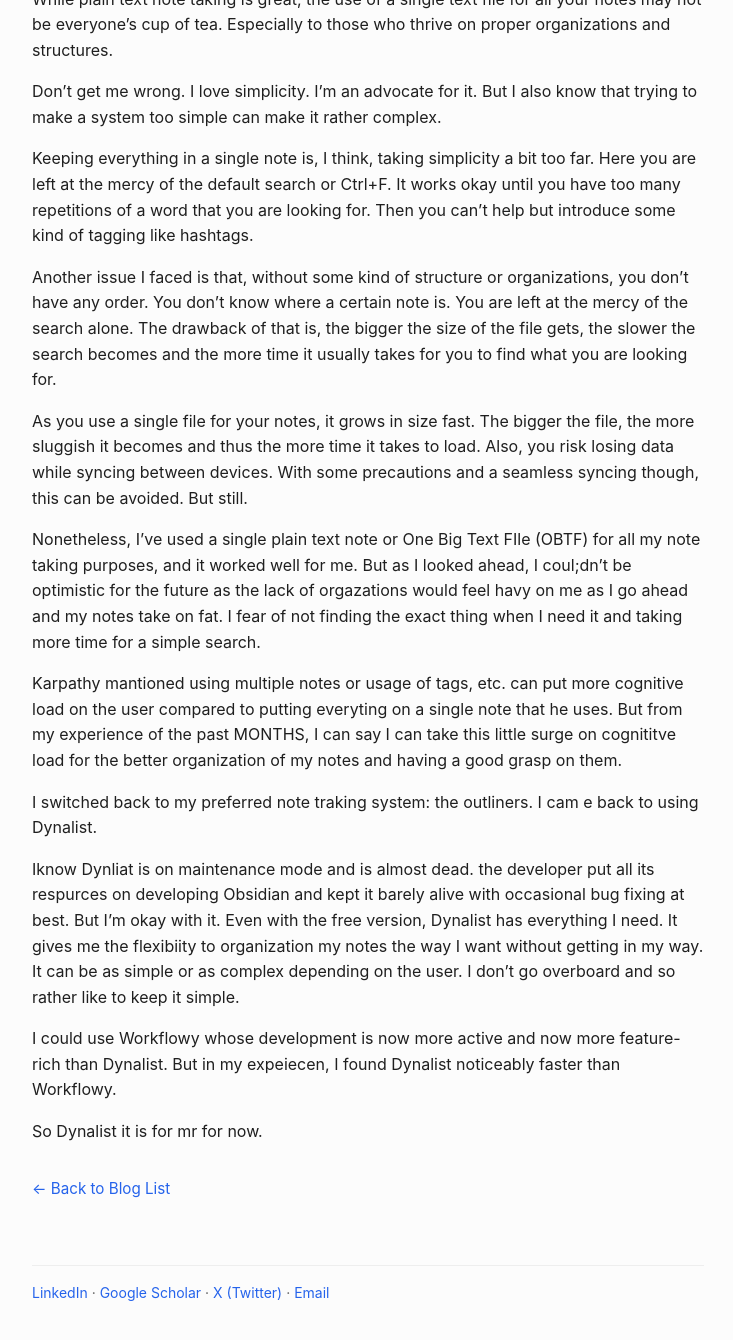
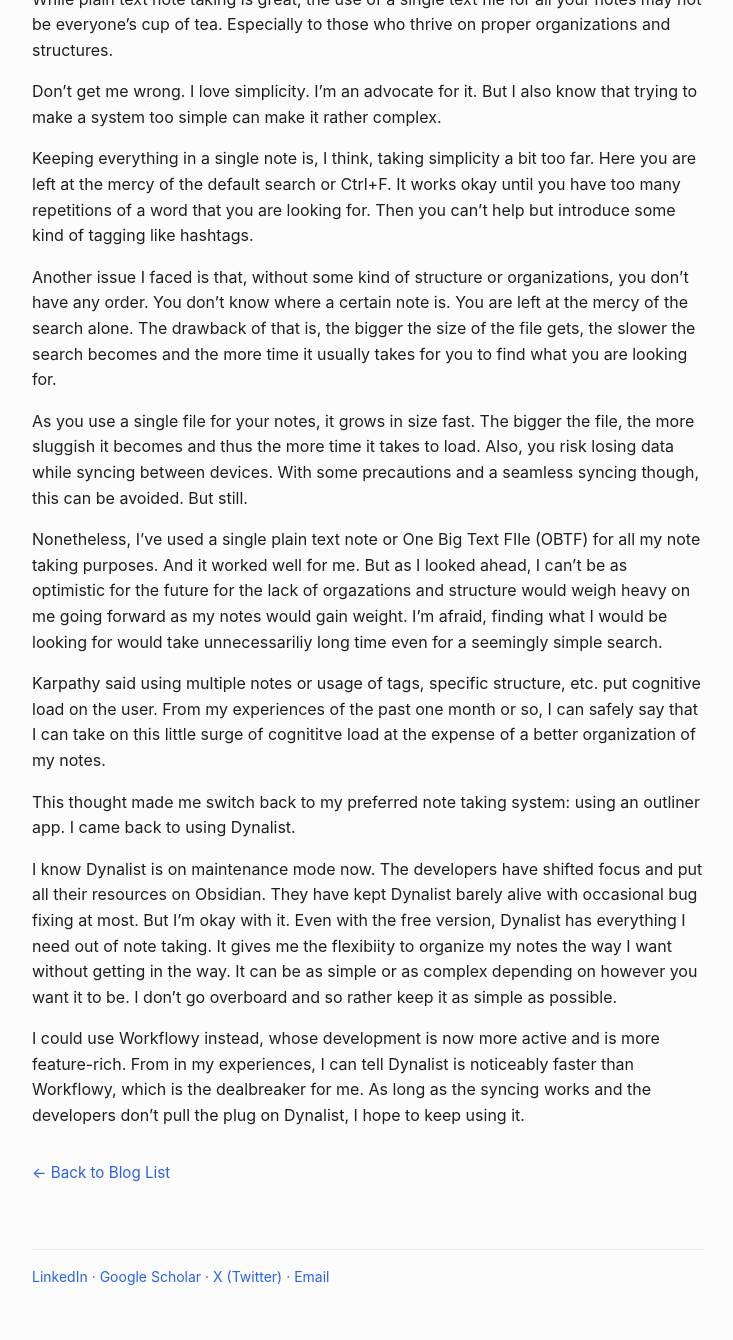
Before and after one commit to muntasimulhaque/muntasimulhaque.github.io, a Jekyll site: the page built from _posts/2025-05-12-cons-of-single-plaintext-file.md, in a window 1280 px wide and 1400 px high, scrolled down 1232 px. Shown: the top 1340 px of the window, without its empty margins (272-1005 px from the left). Built offline with Jekyll 4.4.1, drawn with Linux system fonts in a browser that asks for light colours.

Commit message:
Update 2025-05-12-cons-of-single-plaintext-file.md

```diff
--- a/_posts/2025-05-12-cons-of-single-plaintext-file.md
+++ b/_posts/2025-05-12-cons-of-single-plaintext-file.md
@@ -30,14 +30,12 @@
 
 As you use a single file for your notes, it grows in size fast. The bigger the file, the more sluggish it becomes and thus the more time it takes to load. Also, you risk losing data while syncing between devices. With some precautions and a seamless syncing though, this can be avoided. But still.
 
-Nonetheless, I've used a single plain text note or One Big Text FIle (OBTF) for all my note taking purposes, and it worked well for me. But as I looked ahead, I coul;dn't be optimistic for the future as the lack of orgazations would feel havy on me as I go ahead and my notes take on fat. I fear of not finding the exact thing when I need it and taking more time for a simple search.
+Nonetheless, I've used a single plain text note or One Big Text FIle (OBTF) for all my note taking purposes. And it worked well for me. But as I looked ahead, I can't be as optimistic for the future for the lack of orgazations and structure would weigh heavy on me going forward as my notes would gain weight. I'm afraid, finding what I would be looking for would take unnecessariliy long time even for a seemingly simple search.
 
-Karpathy mantioned using multiple notes or usage of tags, etc. can put more cognitive load on the user compared to putting everyting on a single note that he uses. But from my experience of the past MONTHS, I can say I can take this little surge on cognititve load for the better organization of my notes and having a good grasp on them.
+Karpathy said using multiple notes or usage of tags, specific structure, etc. put cognitive load on the user. From my experiences of the past one month or so, I can safely say that I can take on this little surge of cognititve load at the expense of a better organization of my notes.
 
-I switched back to my preferred note traking system: the outliners. I cam e back to using Dynalist.
+This thought made me switch back to my preferred note taking system: using an outliner app. I came back to using Dynalist.
 
-Iknow Dynliat is on maintenance mode and is almost dead. the developer put all its respurces on developing Obsidian and kept it barely alive with occasional bug fixing at best. But I'm okay with it. Even with the free version, Dynalist has everything I need. It gives me the flexibiity to organization my notes the way I want without getting in my way. It can be as simple or as complex depending on the user. I don't go overboard and so rather like to keep it simple.
+I know Dynalist is on maintenance mode now. The developers have shifted focus and put all their resources on Obsidian. They have kept Dynalist barely alive with occasional bug fixing at most. But I'm okay with it. Even with the free version, Dynalist has everything I need out of note taking. It gives me the flexibiity to organize my notes the way I want without getting in the way. It can be as simple or as complex depending on however you want it to be. I don't go overboard and so rather keep it as simple as possible.
 
-I could use Workflowy whose development is now more active and now more feature-rich than Dynalist. But in my expeiecen, I found Dynalist noticeably faster than Workflowy.
-
-So Dynalist it is for mr for now.
+I could use Workflowy instead, whose development is now more active and is more feature-rich. From in my experiences, I can tell Dynalist is noticeably faster than Workflowy, which is the dealbreaker for me. As long as the syncing works and the developers don't pull the plug on Dynalist, I hope to keep using it.
```
